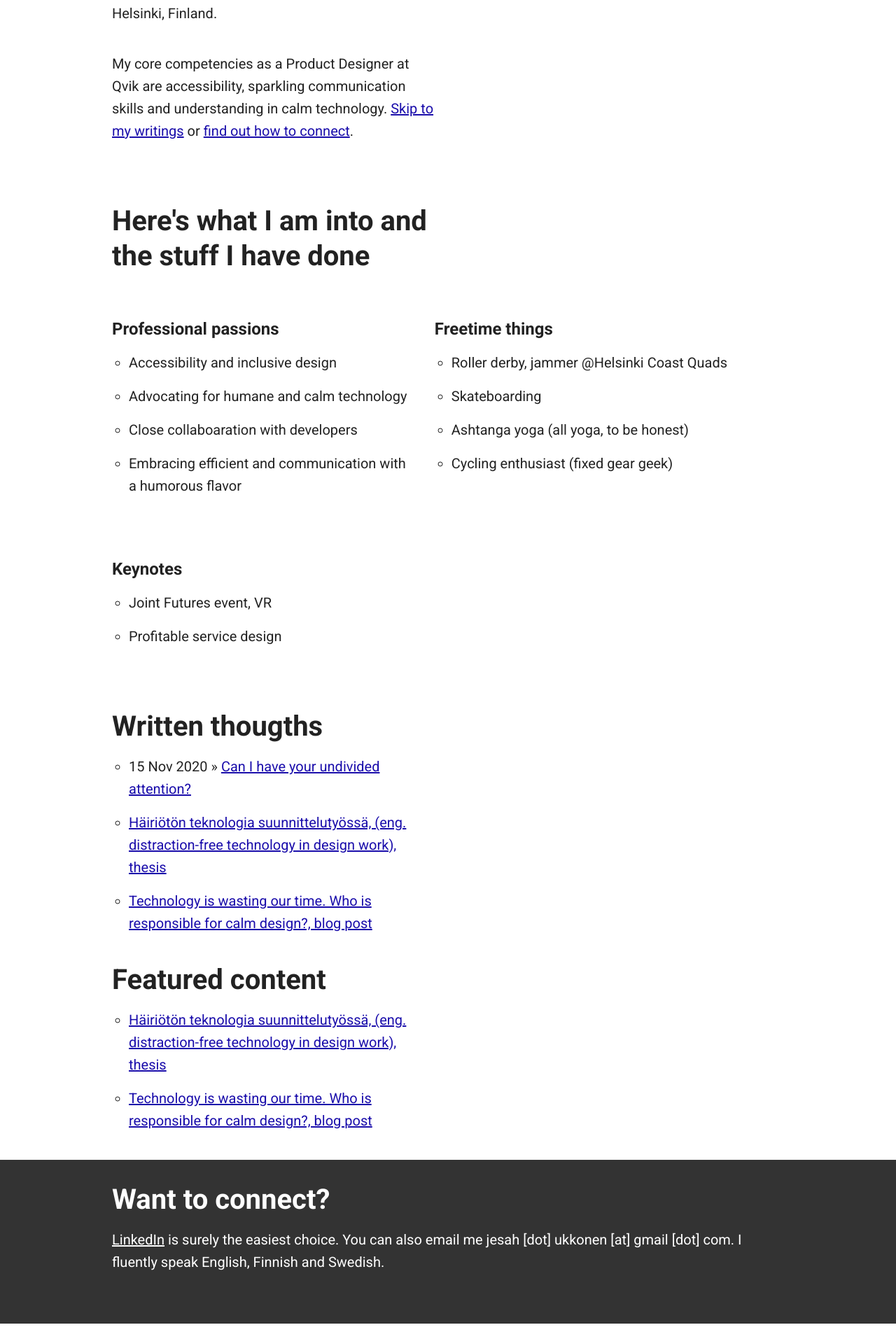
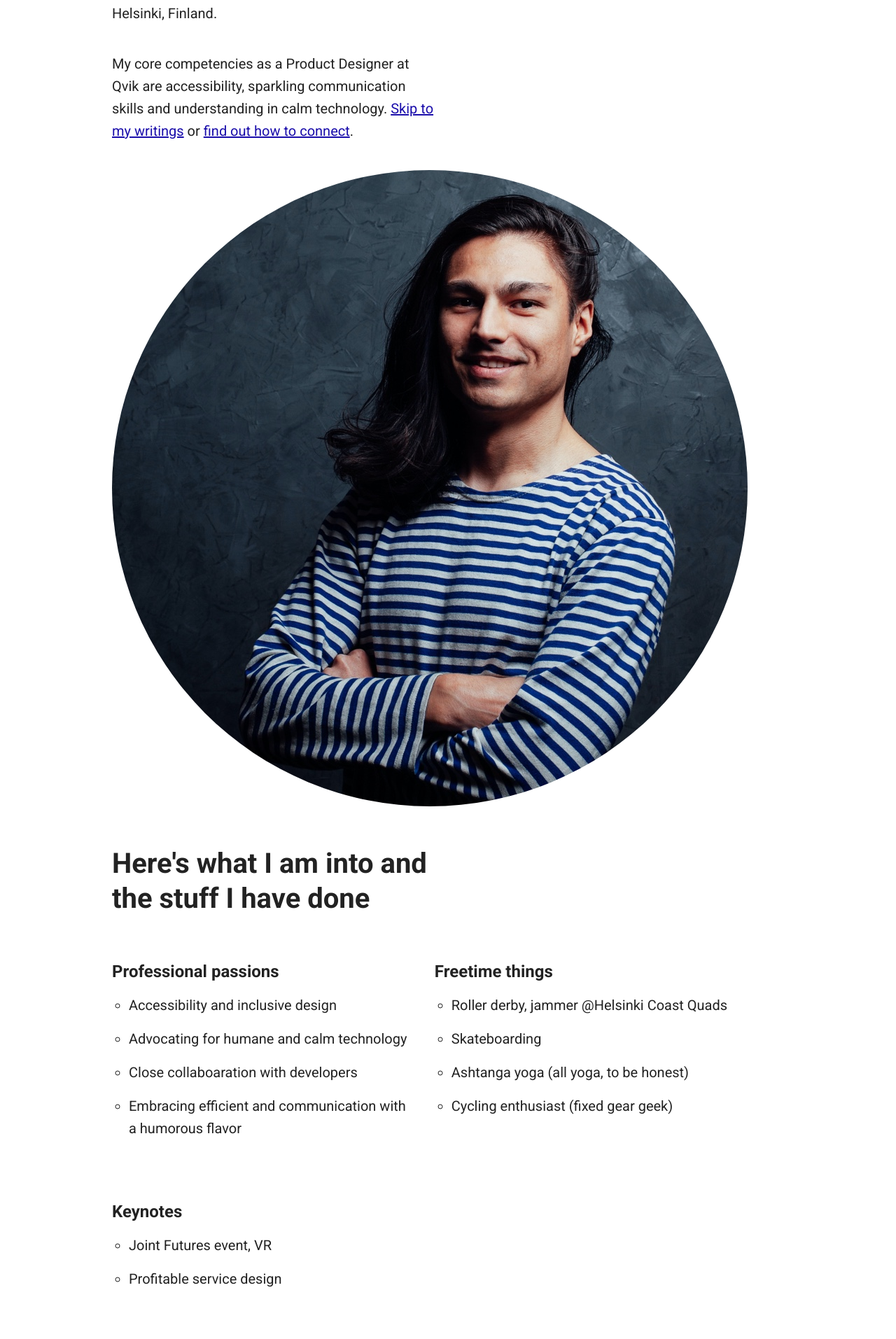
Before and after one commit to jesseu/jesseu.github.io, a Jekyll site: the page built from index.html, in a window 1280 px wide. Shown: the part 362-2275 px from the top of the page at 70% size. Built offline with Jekyll 4.4.1, drawn with Linux system fonts in a browser that asks for light colours; before the commit the page ends 2253 px from its top, so only the background shows below that.

Commit message:
Image addition

```diff
--- a/index.html
+++ b/index.html
@@ -10,6 +10,9 @@ title: Jesse Ukkonen
 			<p>My core competencies as a Product Designer at Qvik are accessibility, sparkling communication skills and understanding in calm technology. <a href="#writings">Skip to my writings</a> or <a href="#connect">find out how to connect</a>.</p>
 	      	</div>
 	</div>
+
+	<img src="images/jesse_qvik_cv_square.jpg" alt="A credible photo of me wearing a blue striped shirt and slightly smiling">
+
 
 	<div class="row">
 		 <div class="one-half column" style="margin-top: 5%">
```
